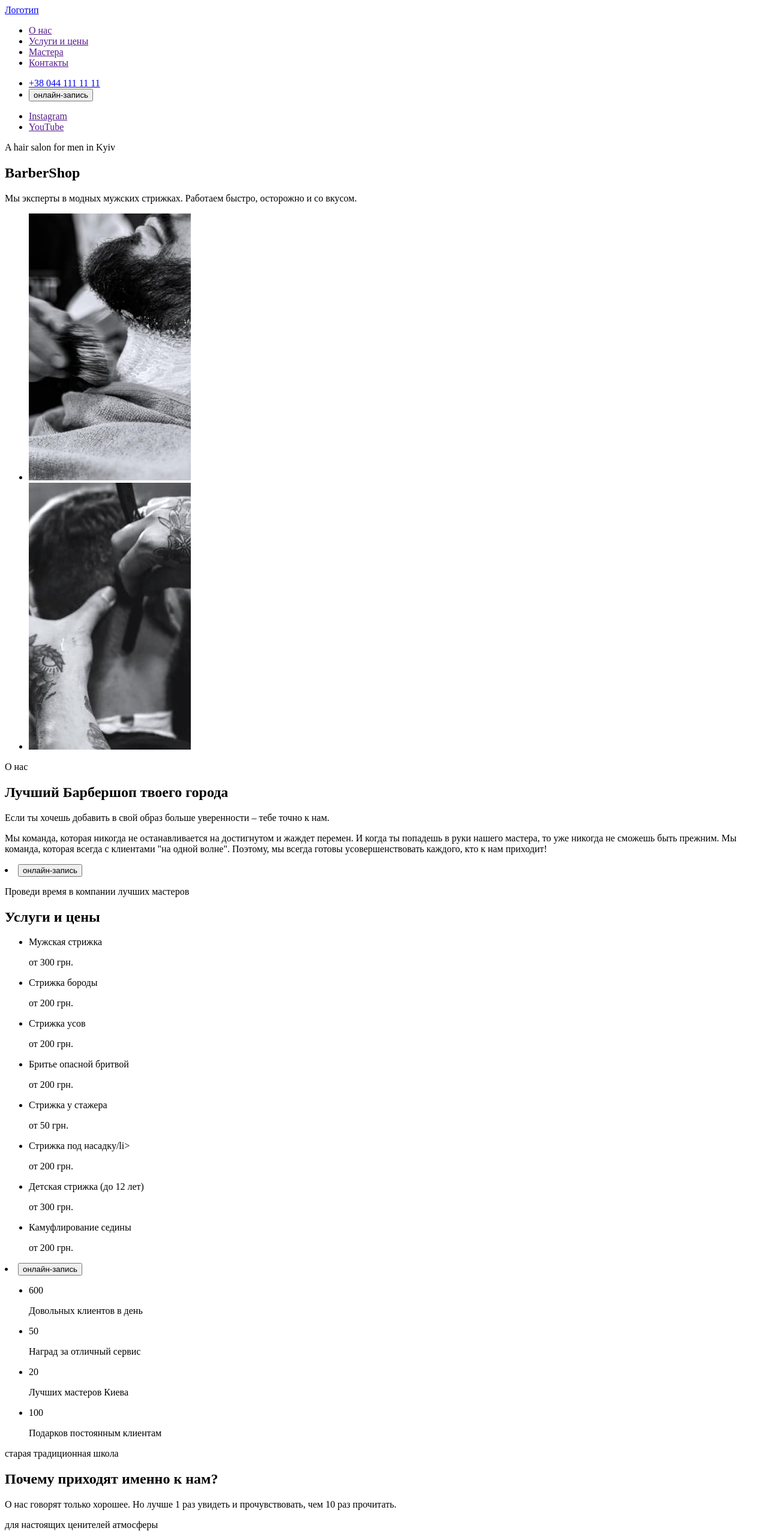
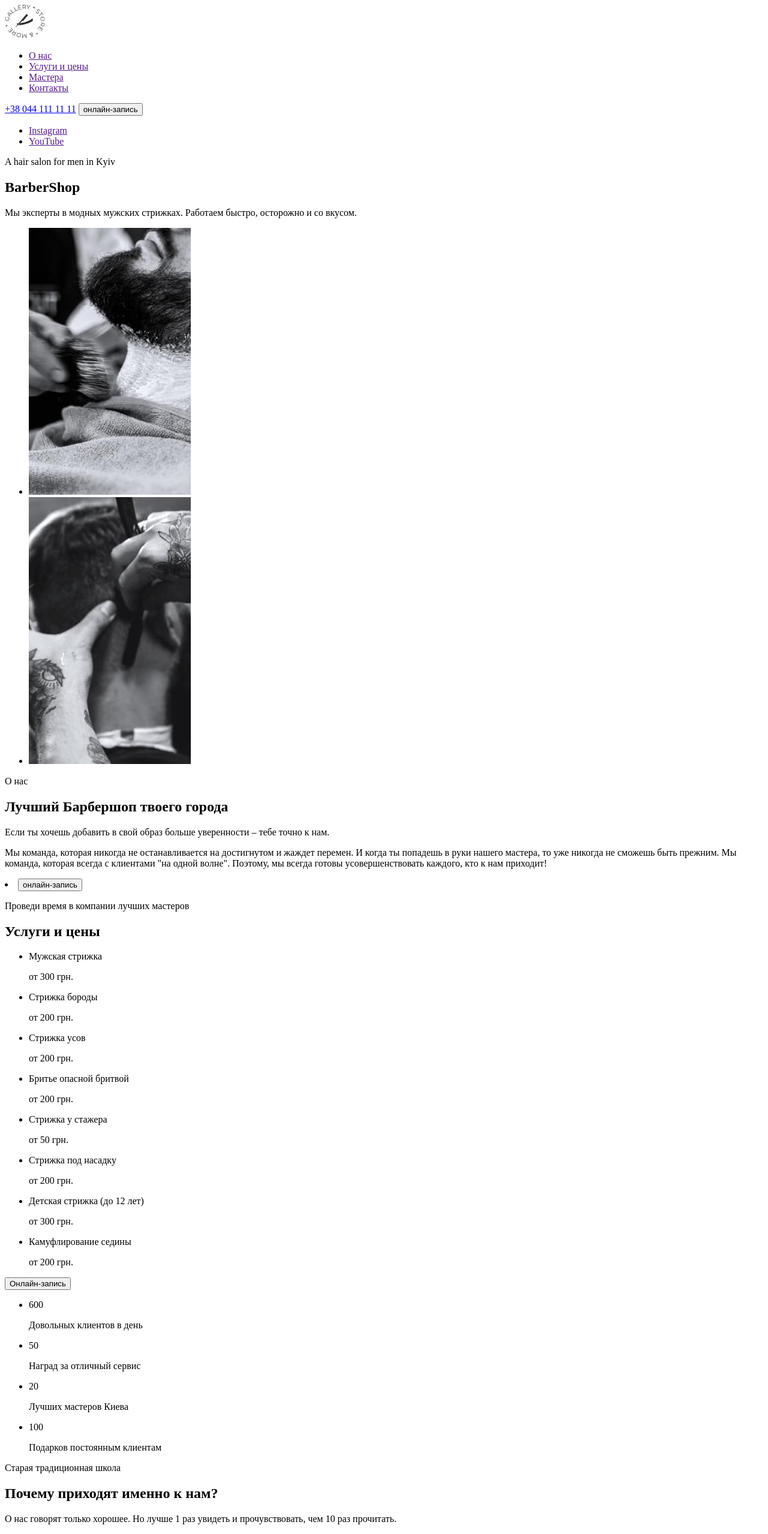
Before and after one commit to Tetiana-Shev/BarberShop, a plain HTML site: page index.html in a window 1280 px wide. Shown: the top 2558 px of the page at 60% size. Drawn offline with Linux system fonts and the light colour scheme.

Commit message:
Вносит правки html

```diff
--- a/index.html
+++ b/index.html
@@ -8,35 +8,36 @@
 </head>
 <body>
     <header>
-        <a href="./image/Logo.svg">Логотип</a>
+        <a href="">
+            <img src="./image/Logo.svg" alt="Лого сайта">
+        </a>
+        <nav>
             <ul>
                 <li><a href="">О нас</a></li>
                 <li><a href="">Услуги и цены</a></li>
                 <li><a href="">Мастера</a></li>
                 <li><a href="">Контакты</a></li>
             </ul>
+        </nav>
 
-        <ul>
-            <li><a href="tel:+380441111111">+38 044 111 11 11</a></li>
-            <li><button type="button">онлайн-запись</button></li>
-        </ul>
+        <a href="tel:+380441111111">+38 044 111 11 11</a>
+        <button type="button">онлайн-запись</button>
     </header>
 
     <main>
         <section>
             <ul>
-                <li><a href="">Instagram</a></li>
-                <li><a href="">YouTube</a></li>
+                <li><a href="" target="_blank" rel="noopener nofollow noreferrer">Instagram</a></li>
+                <li><a href="" target="_blank" rel="noopener nofollow noreferrer">YouTube</a></li>
             </ul>
             <p>A hair salon for men in Kyiv</p>
             <h1>BarberShop</h1>
-            <p>Мы эксперты в модных мужских стрижках.
-Работаем быстро, осторожно и со вкусом.</p>
+            <p>Мы эксперты в модных мужских стрижках. Работаем быстро, осторожно и со вкусом.</p>
         </section>
         <section>
             <ul>
-                <li><img src="./image/img 1.jpg" alt="Барбер стрижет бороду"></li>
-                <li><img src="./image/img 2.jpg" alt="Барбер делает кантик"></li>
+                <li><img src="./image/img 1.jpg" alt="Барбер стрижет бороду" width="270" height="445"></li>
+                <li><img src="./image/img 2.jpg" alt="Барбер делает кантик"width="270" height="445"></li>
             </ul>
             <p>О нас</p>
             <h2>Лучший Барбершоп твоего города</h2>
@@ -50,44 +51,68 @@
             <p>Проведи время в компании лучших мастеров</p>
             <h2>Услуги и цены</h2>
             <ul>
-                <li>Мужская стрижка</li>
+                <li>
+                    <p>Мужская стрижка</p>
                     <p>от 300 грн.</p>
-                <li>Стрижка бороды</li>
+                </li>
+                <li>
+                    <p>Стрижка бороды</p>
                     <p>от 200 грн.</p>
-                <li>Стрижка усов</li>
+                </li>
+                <li>
+                    <p>Стрижка усов</p>
                     <p>от 200 грн.</p>
-                <li>Бритье опасной бритвой</li>
+                </li>
+                <li>
+                    <p>Бритье опасной бритвой</p>
                     <p>от 200 грн.</p>
+                </li>
             </ul>
             <ul>
-                <li>Cтрижка у стажера</li>
+                <li>
+                    <p>Cтрижка у стажера</p>
                     <p>от 50 грн.</p>
-                <li>Стрижка под насадку/li>
+                </li>
+                <li>
+                    <p>Стрижка под насадку</p>
                     <p>от 200 грн.</p>
-                <li>Детская стрижка (до 12 лет)</li>
+                </li>
+                <li>
+                    <p> Детская стрижка (до 12 лет)</p>
                     <p>от 300 грн.</p>
-                <li>Камуфлирование седины</li>
+                </li>
+                <li>
+                    <p>Камуфлирование седины</p>
                     <p>от 200 грн.</p>
+                </li>
             </ul>
-            <li><button type="button">онлайн-запись</button></li>
+            <button type="button">Онлайн-запись</button>
         </section>
         <section>
             <ul>
-                <li>600</li>
+                <li>
+                    <span>600</span>
                     <p>Довольных клиентов в день</p>
-                <li>50</li>
+                </li>
+                <li>
+                    <span>50</span>
                     <p>Наград за отличный сервис </p>
-                <li>20</li>
+                </li>
+                <li>
+                    <span>20</span>
                     <p>Лучших мастеров Киева </p>
-                <li>100</li>
+                </li>
+                <li>
+                    <span>100</span>
                     <p>Подарков постоянным клиентам</p>
+                </li>
             </ul>
-            <p>старая традиционная школа</p>
+            <p>Старая традиционная школа</p>
             <h2>Почему приходят именно к нам?</h2>
             <p>О нас говорят только хорошее. Но лучше 1 раз увидеть и прочувствовать, чем 10 раз прочитать. </p>
         </section>
-        <section>
-            <p>для настоящих ценителей атмосферы</p>
+        <section id="masters">
+            <p>Для настоящих ценителей атмосферы</p>
             <h2>Наши мастера</h2>
             <ul>
                 <li>
@@ -109,6 +134,7 @@
         </section>
         <section>
             <p>На латинском языке “барба” означает “борода”</p>
+            <h2 hidden>Галерея</h2>
             <ul>
                 <li><img src="./image/Rectangle 25.jpg" width="270" height="360" alt="раз"></li>
                 <li><img src="./image/Rectangle 26.jpg" width="270" height="360" alt="два"></li>
@@ -122,13 +148,14 @@
         </section>
         <section>
             <h2>Контакты</h2>
+            <address>
                 <ul>
-                <li><a href="https://goo.gl/maps/43Cdx7Ze68zfEf786" target="_blank" rel="">ул. Васильковая, 7А
-Киев, 08132</a></li>
+                    <li><a href="https://goo.gl/maps/43Cdx7Ze68zfEf786" target="_blank" rel="">ул. Васильковая, 7А Киев, 08132</a></li>
                     <li><a href="tel:+380441111111">+38 044 111 11 11</a></li>
                     <li><a href="mailto:barbershop@email.com">barbershop@email.com</a></li>
                 </ul>
-            <p>время работы</p>
+            </address>
+            <p>Время работы</p>
             <p>Ежедневно с 9:00 до 22:00</p>
         </section>
     </main>
@@ -136,8 +163,8 @@
     <footer>
         <p>&copy;Copyright 2020</p>
         <ul>
-            <li><a href="">Instagram</a></li>
-            <li><a href="">YouTube</a></li>
+            <li><a href="" target="_blank" rel="noopener nofollow noreferrer">Instagram</a></li>
+            <li><a href=""target="_blank" rel="noopener nofollow noreferrer">YouTube</a></li>
          </ul>
     </footer>
 </body>
```
Lines whose indentation alone changed are shown as unchanged.
